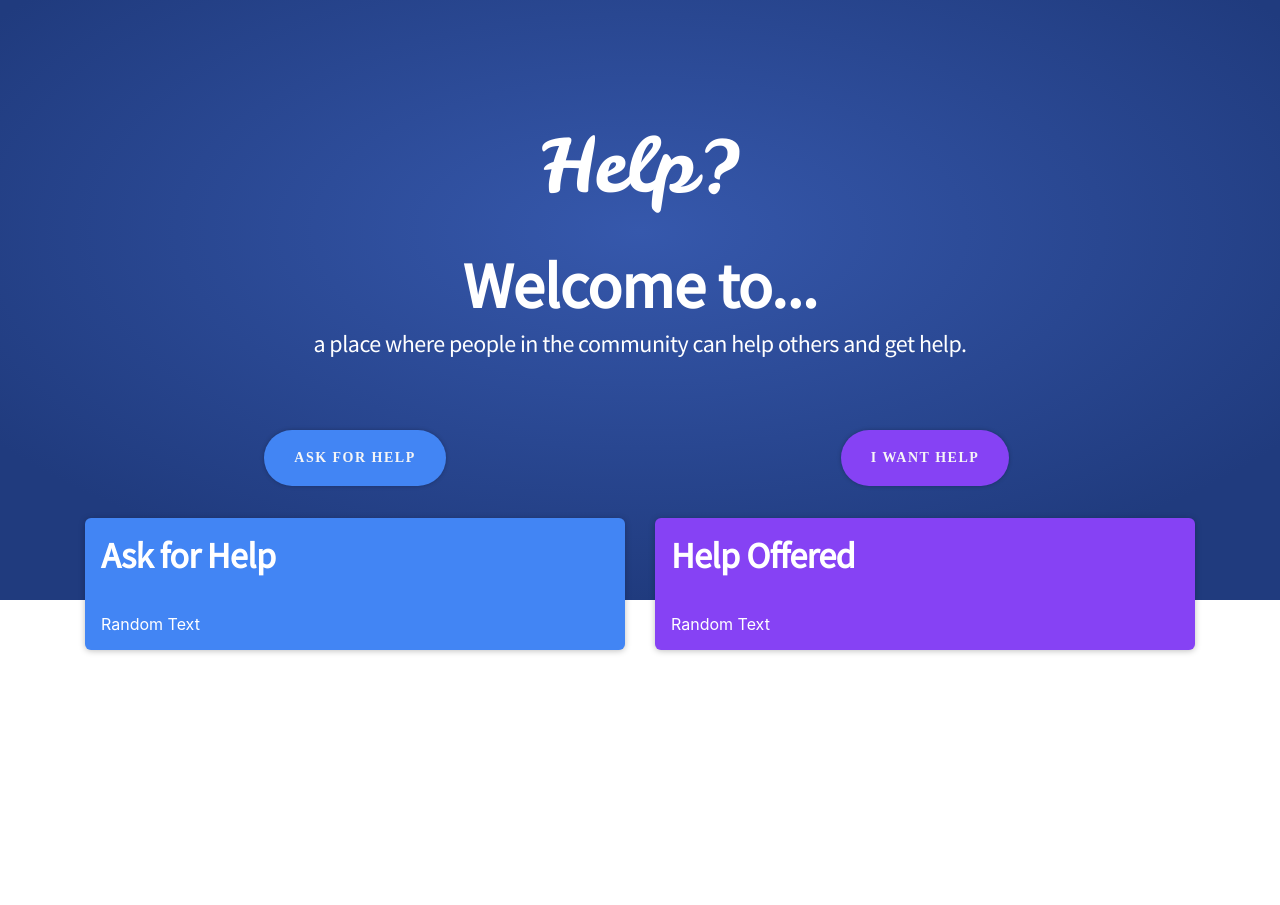
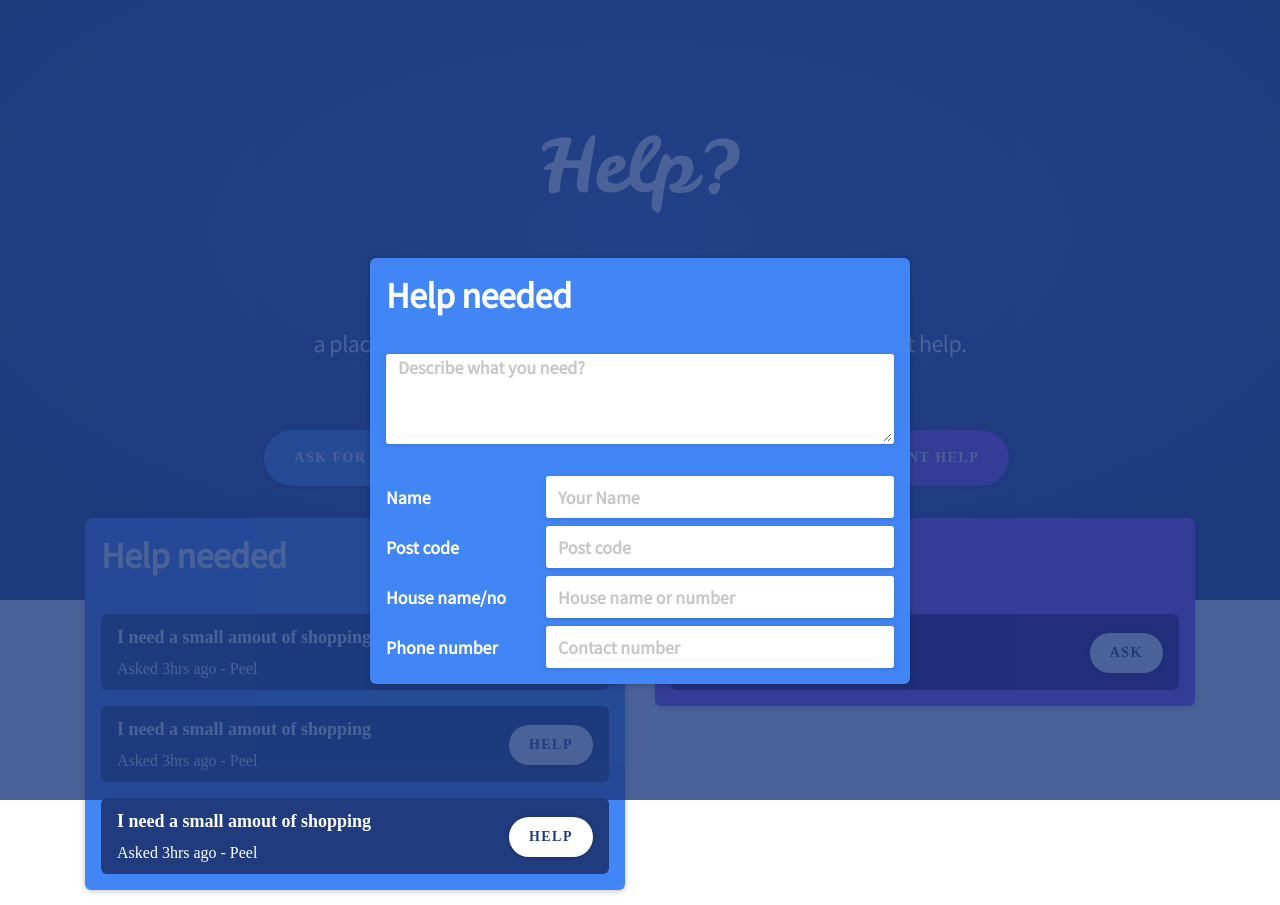
Before and after one commit to symless/community-help, a React (Create React App) app in the folder front-end/: page / in a window 1280 px wide. Both pictures are taken after a click on the button "ASK FOR HELP". Before the commit the page ends 800 px from the top, so only its background shows below. Built offline with nearby package versions, Linux system fonts and the light colour scheme; the HTML template or start-up script is replaced by a standard one; a web font is replaced by a local one.

Commit message:
Add text fields and outline buttons

```diff
--- a/front-end/src/App.js
+++ b/front-end/src/App.js
@@ -7,6 +7,8 @@ import { Task } from "./components/Task";
 
 import PanelComponent from "./_components/Panel";
 import { Modal } from "./components/Modal";
+import { TextInput } from "./components/TextInput";
+import { VerticalForm, LabeledInput } from "./components/VerticalForm";
 
 const PanelData = {
   helps: {
@@ -116,33 +118,24 @@ function App1() {
         <Panel color="blue">
           <PanelTitle>Help needed</PanelTitle>
           <PanelContent>
-            <Task
-              title="I need a small amout of shopping"
-              subtitle="Asked 3hrs ago - Peel"
-              badge={
-                <Button color="blue" size="sm" outline={true}>
-                  help
-                </Button>
-              }
-            />
-            <Task
-              title="I need a small amout of shopping"
-              subtitle="Asked 3hrs ago - Peel"
-              badge={
-                <Button color="blue" size="sm" outline={true}>
-                  help
-                </Button>
-              }
-            />
-            <Task
-              title="I need a small amout of shopping"
-              subtitle="Asked 3hrs ago - Peel"
-              badge={
-                <Button color="blue" size="sm" outline={true}>
-                  help
-                </Button>
-              }
-            />
+            <VerticalForm>
+              <TextInput
+                placeholder="Describe what you need?"
+                type="textarea"
+              />
+              <LabeledInput title="Name">
+                <TextInput placeholder="Your Name" />
+              </LabeledInput>
+              <LabeledInput title="Post code">
+                <TextInput placeholder="Post code" />
+              </LabeledInput>
+              <LabeledInput title="House name/no">
+                <TextInput placeholder="House name or number" />
+              </LabeledInput>
+              <LabeledInput title="Phone number">
+                <TextInput placeholder="Contact number" />
+              </LabeledInput>
+            </VerticalForm>
           </PanelContent>
         </Panel>
       </Modal>
@@ -232,4 +225,4 @@ class App extends React.Component {
   }
 }
 
-export default App;
+export default App1;
--- a/front-end/src/App.scss
+++ b/front-end/src/App.scss
@@ -17,21 +17,6 @@
 @font-face {
   font-family: "Source Sans Pro";
   src: url("./assets/SourceSansPro-Regular.ttf");
-}
-
-.title {
-  margin-top: 143px;
-  margin-bottom: 0px;
-}
-
-.sub-title {
-  margin-top: 76px;
-  margin-bottom: 0px;
-}
-
-.phrase {
-  margin-top: 21px;
-  margin-bottom: 55px;
 }
 
 h1 {
@@ -84,6 +69,23 @@ p {
 .App {
   color: white;
 
+  header {
+    .title {
+      margin-top: 143px;
+      margin-bottom: 0px;
+    }
+
+    .sub-title {
+      margin-top: 76px;
+      margin-bottom: 0px;
+    }
+
+    .phrase {
+      margin-top: 21px;
+      margin-bottom: 55px;
+    }
+  }
+
   .background-gradiant {
     position: absolute;
     width: 100%;
--- a/front-end/src/components/Button.js
+++ b/front-end/src/components/Button.js
@@ -26,6 +26,7 @@ export const Button = forwardRef(
       className={classNames(
         "btn",
         {
+          "btn-outline": outline,
           [`btn-${color}`]: color,
           [`btn-${size}`]: size,
         },
--- a/front-end/src/components/Button.scss
+++ b/front-end/src/components/Button.scss
@@ -15,11 +15,6 @@
   box-shadow: 0px 0px 4px rgba(0, 0, 0, 0.25);
 
   transition: all 250ms ease-in-out;
-
-  &:hover {
-    background-color: white !important;
-    color: #2f2f40 !important;
-  }
 
   &:focus {
     outline: none;
@@ -45,9 +40,39 @@
 
   &.btn-blue {
     background-color: #4285f4;
+
+    &:hover {
+      background-color: white;
+      color: #203b7e;
+    }
+
+    &.btn-outline {
+      background-color: white;
+      color: #203b7e;
+
+      &:hover {
+        color: white;
+        background-color: #4285f4;
+      }
+    }
   }
 
   &.btn-purple {
     background-color: #8642f4;
+
+    &:hover {
+      background-color: white;
+      color: #2f2f40;
+    }
+
+    &.btn-outline {
+      background-color: white;
+      color: #2f2f40;
+
+      &:hover {
+        color: white;
+        background-color: #8642f4;
+      }
+    }
   }
 }
--- /dev/null
+++ b/front-end/src/components/TextInput.js
@@ -0,0 +1,21 @@
+import React from "react";
+import classNames from "classnames";
+import "./TextInput.scss";
+
+export const TextInput = React.forwardRef(
+  ({ type = "text", className, ...props }, ref) =>
+    type === "textarea" ? (
+      <textarea
+        {...props}
+        ref={ref}
+        className={classNames("text-input", className)}
+      />
+    ) : (
+      <input
+        {...props}
+        type={type}
+        ref={ref}
+        className={classNames("text-input", className)}
+      />
+    )
+);
--- /dev/null
+++ b/front-end/src/components/TextInput.scss
@@ -0,0 +1,36 @@
+input,
+textarea {
+  &::placeholder {
+    opacity: 0.4;
+  }
+
+  &[type="text"],
+  &[type="password"] {
+    height: 42px;
+  }
+
+  &.text-input {
+    font-family: Source Sans Pro;
+    font-style: normal;
+    font-weight: 600;
+    font-size: 18px;
+    line-height: 24px;
+    color: #4f4f4f;
+    border-radius: 3px;
+    display: block;
+    width: 100%;
+    padding-top: 0px;
+    padding-bottom: 0px;
+    padding-left: 10px;
+    padding-right: 10px;
+    border: 2px solid transparent;
+    outline: 0;
+    background-color: white;
+    box-shadow: 0px 1px 4px rgba(0, 0, 0, 0.14);
+  }
+}
+
+textarea.text-input {
+  max-width: 100%;
+  min-width: 100%;
+}
--- /dev/null
+++ b/front-end/src/components/VerticalForm.js
@@ -0,0 +1,15 @@
+import React from "react";
+import "./VerticalForm.scss";
+
+export const VerticalForm = (props) => (
+  <form className="vertical-form" {...props} />
+);
+
+export const LabeledInput = ({ title, children, ...props }) => (
+  <div className="row" {...props}>
+    <label>
+      <span className="title">{title}</span>
+      {children}
+    </label>
+  </div>
+);
--- /dev/null
+++ b/front-end/src/components/VerticalForm.scss
@@ -0,0 +1,35 @@
+.vertical-form {
+  textarea.text-input {
+    margin-bottom: 32px;
+    min-height: 90px;
+  }
+
+  & > .row {
+    margin-top: 8px;
+    margin-bottom: 8px;
+
+    &:last-child {
+      margin-bottom: 0px;
+    }
+
+    label {
+      display: table;
+      width: 100%;
+
+      input {
+        display: table-cell;
+      }
+
+      .title {
+        display: table-cell;
+        text-align: left;
+        font-family: Source Sans Pro;
+        font-style: normal;
+        font-weight: 600;
+        font-size: 18px;
+        line-height: 24px;
+        width: 160px;
+      }
+    }
+  }
+}
```
Also changed, not shown: front-end/src/components/InputGroup.js (added, +27 -0 lines), front-end/src/components/InputGroup.scss (added, +29 -0 lines).
